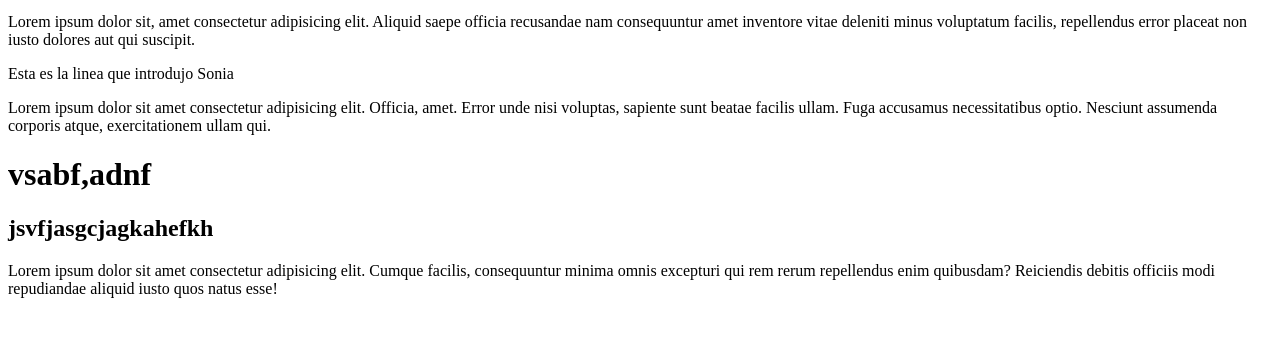
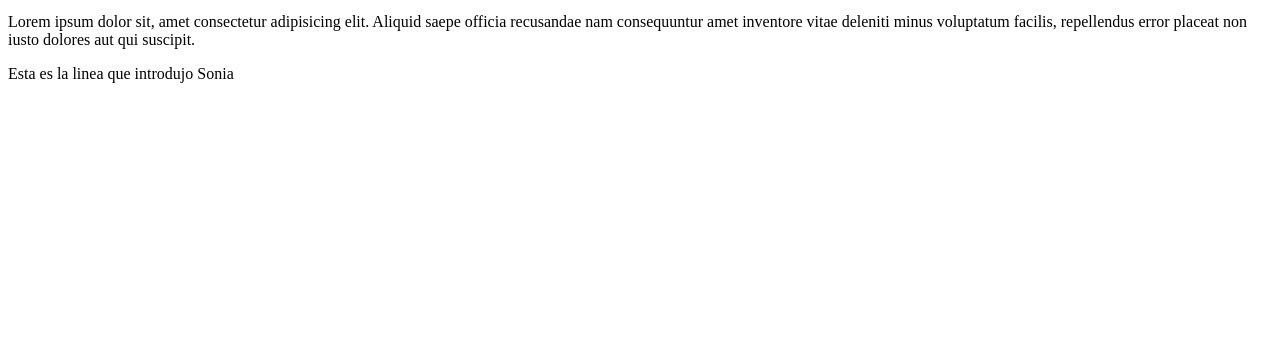
Before and after one commit to BibisGr/Proyecto-Inicial-LM, a plain HTML site: page index.html in a window 1280 px wide. Shown: the part 89-426 px from the top of the page. Drawn offline with Linux system fonts and the light colour scheme.

Commit message:
ultimos cambios Sonia

```diff
--- a/index.html
+++ b/index.html
@@ -13,11 +13,6 @@
         <p>Lorem ipsum dolor sit, amet consectetur adipisicing elit. Aliquid saepe officia recusandae nam consequuntur amet inventore vitae deleniti minus voluptatum facilis, repellendus error placeat non iusto dolores aut qui suscipit.</p>
    <p>Esta es la linea que introdujo Sonia</p>
     </div>
-    <div>
-        <p>Lorem ipsum dolor sit amet consectetur adipisicing elit. Officia, amet. Error unde nisi voluptas, sapiente sunt beatae facilis ullam. Fuga accusamus necessitatibus optio. Nesciunt assumenda corporis atque, exercitationem ullam qui.</p>
-        <h1>vsabf,adnf</h1>
-        <h2>jsvfjasgcjagkahefkh</h2>
-        <p>Lorem ipsum dolor sit amet consectetur adipisicing elit. Cumque facilis, consequuntur minima omnis excepturi qui rem rerum repellendus enim quibusdam? Reiciendis debitis officiis modi repudiandae aliquid iusto quos natus esse!</p>
-    </div>
+
 </body>
 </html>
```
